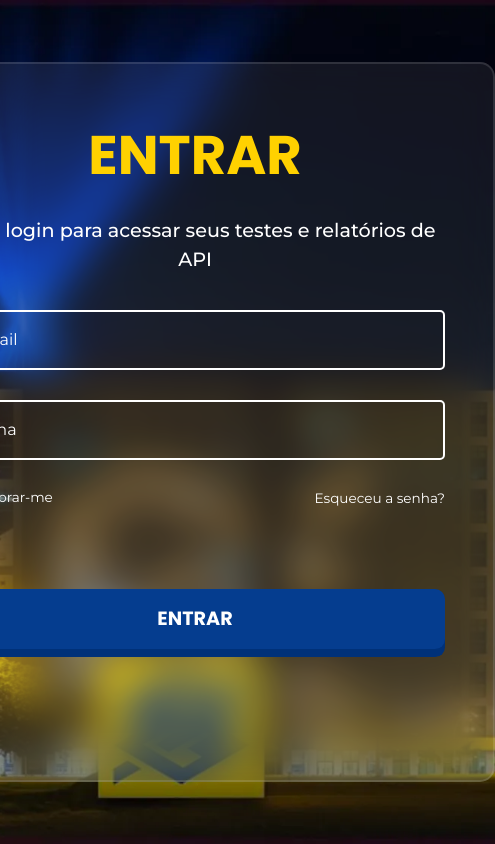
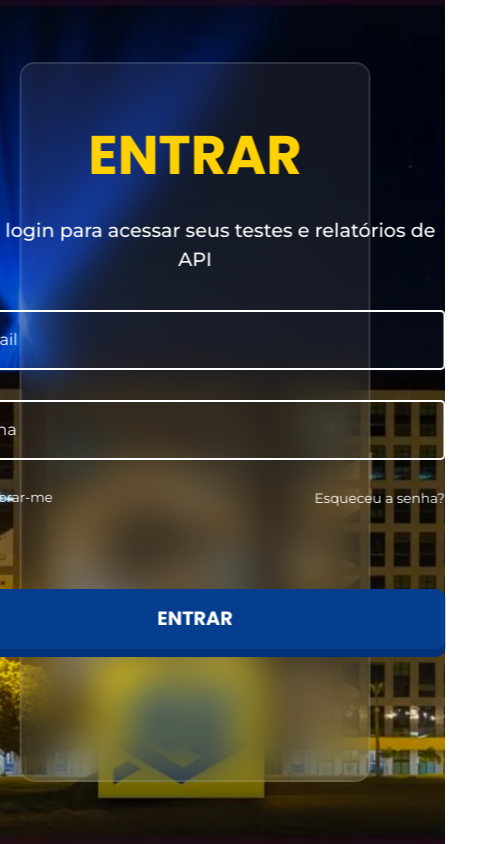
Before and after one commit to caioxdev/Frontend-Projeto-Banco-do-Brasil, a website: page index.html in a window 390 px wide. Shown: the whole page, 495 px wide, since content can reach past the window. Drawn offline with nearby package versions, Linux system fonts and the light colour scheme.

Commit message:
Arrumando responsividade em tela menores da tela de login

```diff
--- a/assets/scss/layout/_layout.scss
+++ b/assets/scss/layout/_layout.scss
@@ -2,8 +2,9 @@
 
 // container-enter
 .container-enter {
-    width: 600px;
-    height: 720px;
+    width: 90%;
+    max-width: 600px;
+    height: min(720px, 90vh);
     border-radius: 15px;
     border: 2px solid rgba(255, 255, 255, 0.116);
     background: rgba(255, 255, 255, 0.075);
```
Also changed, not shown: dist/css/main.css, 1 other file.
